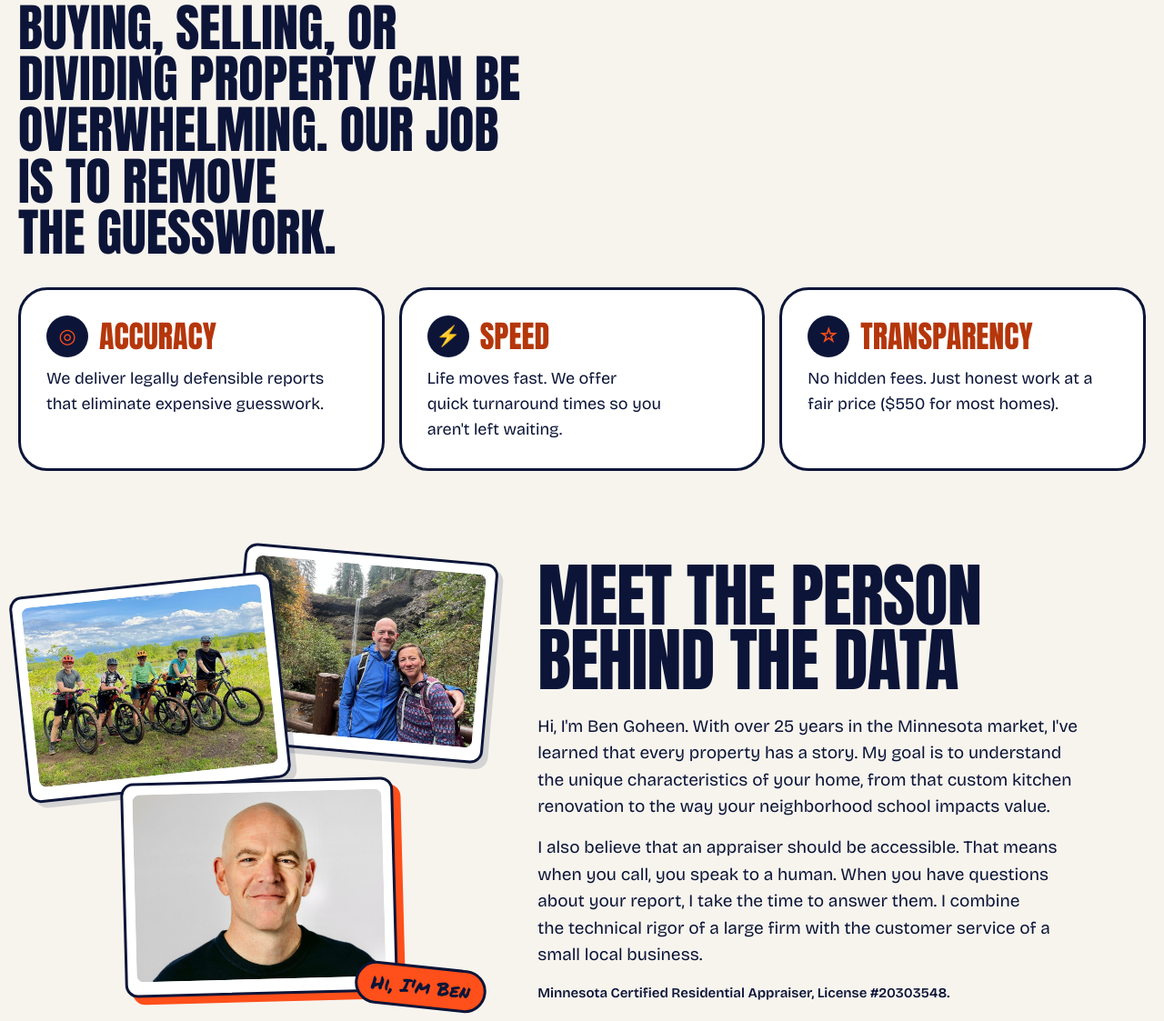
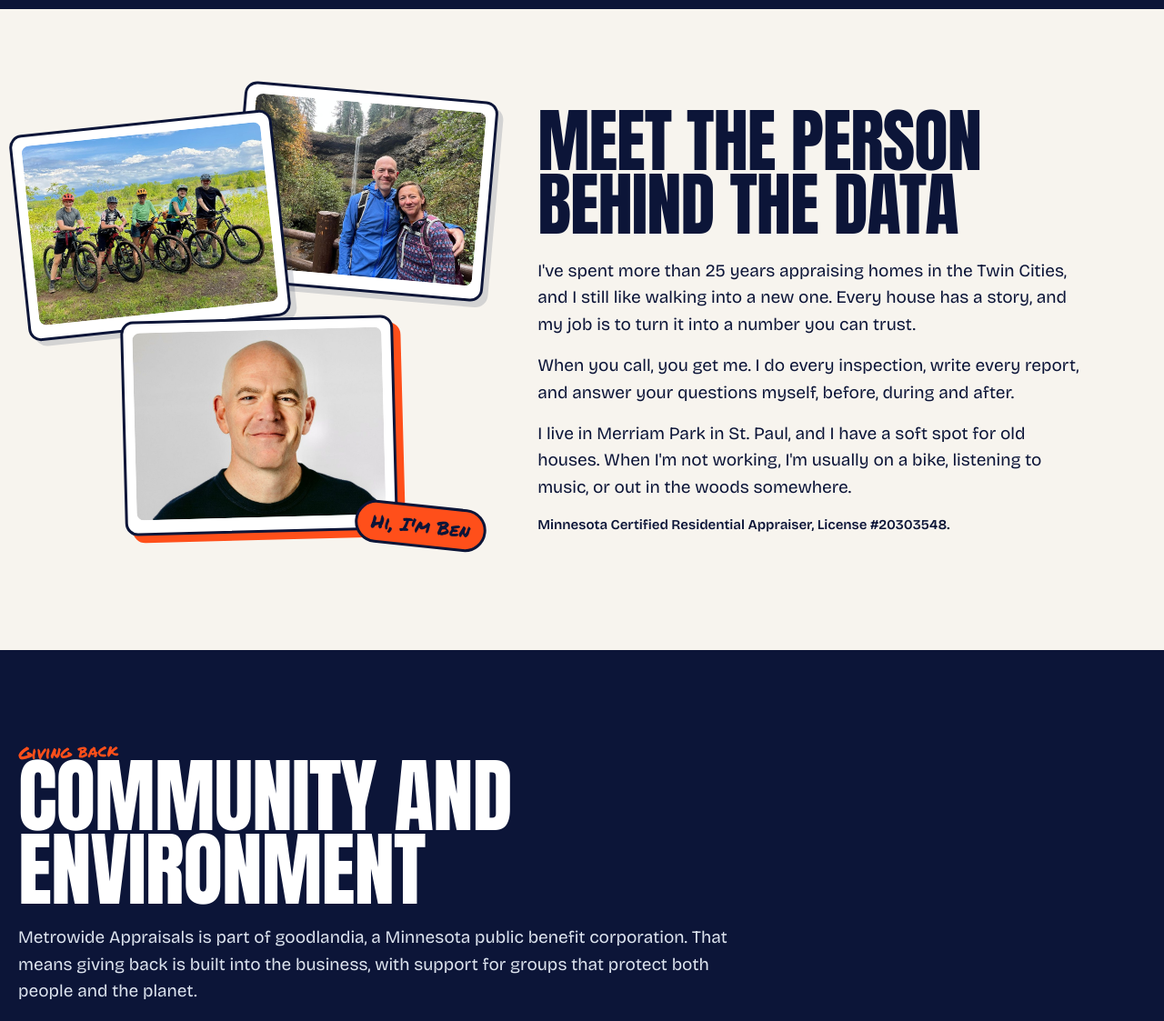
Before and after one commit to bgoheen/metrowide, a plain HTML site: page about.html in a window 1280 px wide. Shown: the part 610-1733 px from the top of the page at 91% size. Drawn offline with nearby package versions, Linux system fonts and the light colour scheme.

Commit message:
About page: new hero and bio, drop value boxes and hero links, goodlandia giving-back wording
Co-Authored-By: Claude Opus 5.5 <noreply@anthropic.com>
Claude-Session: https://claude.ai/code/session_01D6vLNLvEHegWgexP96S64j

```diff
--- a/about.html
+++ b/about.html
@@ -88,19 +88,12 @@ gtag("config","AW-1062322289/6YHqCNm5rKEdEPGAx_oD",{"phone_conversion_number":"6
 <main>
 
 
+
 <header id="main" class="page-hero"><div class="wrap">
-<h1>25 Years as Your <em>Twin Cities</em> Home Appraiser</h1>
-<p>Whether you're <a href="/divorce-appraisal">settling a divorce</a>, <a href="/estate-appraisal">planning an estate</a>, or <a href="/selling-your-home">listing a home</a>, uncertainty is expensive. We provide the unbiased answers you need to move forward with&nbsp;confidence.</p>
+<span class="kicker">Your Twin Cities appraiser</span>
+<h1>Good decisions start with <em>good&nbsp;information</em></h1>
+<p>I've appraised homes across the Twin Cities for 25 years. Straightforward, low-pressure, and honest about the&nbsp;numbers.</p>
 </div></header>
-
-<section class="intro"><div class="wrap">
-<p class="intro-lead">Buying, selling, or dividing property can be overwhelming. Our job is to remove the&nbsp;guesswork.</p>
-<div class="values-grid">
-<div class="value-card"><h3><span class="v-icon">&#9678;</span> Accuracy</h3><p>We deliver legally defensible reports that eliminate expensive&nbsp;guesswork.</p></div>
-<div class="value-card"><h3><span class="v-icon">&#9889;</span> Speed</h3><p>Life moves fast. We offer quick turnaround times so you aren't left&nbsp;waiting.</p></div>
-<div class="value-card"><h3><span class="v-icon">&#9734;</span> Transparency</h3><p>No hidden fees. Just honest work at a fair price ($550 for most&nbsp;homes).</p></div>
-</div>
-</div></section>
 
 <section class="bio"><div class="wrap">
 <div class="bio-photo">
@@ -112,18 +105,19 @@ gtag("config","AW-1062322289/6YHqCNm5rKEdEPGAx_oD",{"phone_conversion_number":"6
 </div>
 </div>
 <div class="bio-text">
-<h2>Meet the Person<br> Behind the Data</h2>
-<p>Hi, I'm Ben Goheen. With over 25 years in the Minnesota market, I've learned that every property has a story. My goal is to understand the unique characteristics of your home, from that custom kitchen renovation to the way your neighborhood school impacts&nbsp;value.</p>
-<p>I also believe that an appraiser should be accessible. That means when you call, you speak to a human. When you have questions about your report, I take the time to answer them. I combine the technical rigor of a large firm with the customer service of a small local&nbsp;business.</p>
+<h2>Meet the person<br> behind the data</h2>
+<p>I've spent more than 25 years appraising homes in the Twin Cities, and I still like walking into a new one. Every house has a story, and my job is to turn it into a number you can&nbsp;trust.</p>
+<p>When you call, you get me. I do every inspection, write every report, and answer your questions myself, before, during and&nbsp;after.</p>
+<p>I live in Merriam Park in St. Paul, and I have a soft spot for old houses. When I'm not working, I'm usually on a bike, listening to music, or out in the woods&nbsp;somewhere.</p>
 <p>Minnesota Certified Residential Appraiser, License&nbsp;#20303548.</p>
 </div>
 </div></section>
 
 <section class="giving"><div class="wrap">
 <div class="giving-header">
-<p class="section-label">Giving&nbsp;Back</p>
-<h2 class="section-heading">Community and Environment</h2>
-<p>Metrowide Appraisals is driven by a commitment to our community and the environment. As a benefit corporation, our efforts are aligned with organizations that uphold values of protecting both people and the planet. Together, we strive to create enduring positive&nbsp;change.</p>
+<p class="section-label">Giving&nbsp;back</p>
+<h2 class="section-heading">Community and environment</h2>
+<p>Metrowide Appraisals is part of goodlandia, a Minnesota public benefit corporation. That means giving back is built into the business, with support for groups that protect both people and the&nbsp;planet.</p>
 </div>
 <div class="orgs-grid">
 <a href="https://www.savetheboundarywaters.org/donate" target="_blank" rel="noopener" class="org-card"><div class="org-img"><img src="images/SBW1.jpg" alt="Boundary Waters Canoe Area Wilderness in northern Minnesota" loading="lazy"></div><div class="org-body"><h3>Save the Boundary Waters</h3><p>Devoted to safeguarding the pristine wilderness of the Boundary Waters Canoe Area, preserving its beauty and ecological&nbsp;significance.</p><span class="org-link">Learn more &rarr;</span></div></a>
@@ -133,9 +127,9 @@ gtag("config","AW-1062322289/6YHqCNm5rKEdEPGAx_oD",{"phone_conversion_number":"6
 </div></section>
 
 <section class="final-cta"><div class="wrap">
-<h2>Ready to Get Started?</h2>
-<p>Let's discuss your appraisal and next&nbsp;steps.</p>
-<a href="/calendar" class="cta">Schedule My Free Consultation</a>
+<h2>Ready to get started?</h2>
+<p>Book a free consult and I'll give you an exact&nbsp;quote.</p>
+<a href="/calendar" class="cta">Schedule my free consult</a>
 </div></section>
 </main>
 <footer class="site-footer">
```
